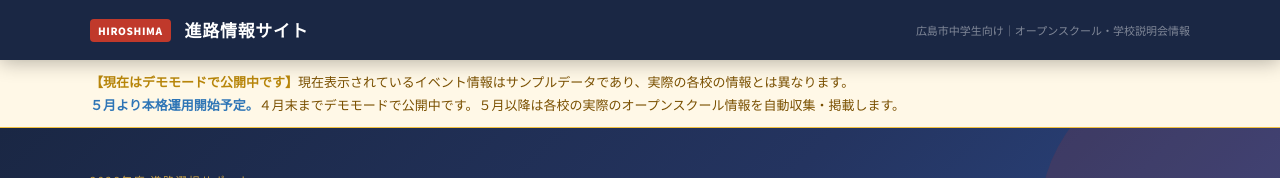
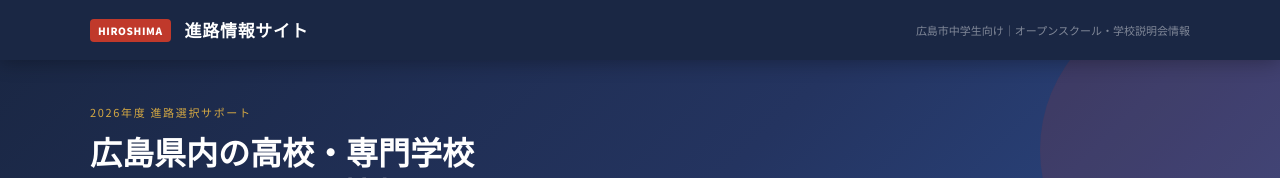
Before and after one commit to harada-yu75-ship-it/hiroshima-shinro, a Next.js app: page / in a window 1280 px wide. Shown: the top 178 px of the page. Built offline with nearby package versions, Linux system fonts and the light colour scheme; no server answers; the database is empty.

Commit message:
Update HeroSection.tsx

```diff
--- a/src/components/HeroSection.tsx
+++ b/src/components/HeroSection.tsx
@@ -3,24 +3,7 @@
 export default function HeroSection() {
   return (
     <>
-      {/* ① デモモード・本格運用お知らせバナー */}
-      <div style={{
-        background: '#FFF8E7',
-        borderBottom: '1px solid #F0C040',
-        padding: '10px 20px',
-      }}>
-        <div style={{ maxWidth: 1100, margin: '0 auto' }}>
-          <p style={{ fontSize: 13, color: '#7A5000', lineHeight: 1.8, margin: 0 }}>
-            <span style={{ fontWeight: 700, color: '#B8860B' }}>【現在はデモモードで公開中です】</span>
-            現在表示されているイベント情報はサンプルデータであり、実際の各校の情報とは異なります。
-            <br />
-            <span style={{ fontWeight: 700, color: '#2E75B6' }}>５月より本格運用開始予定。</span>
-            ４月末までデモモードで公開中です。５月以降は各校の実際のオープンスクール情報を自動収集・掲載します。
-          </p>
-        </div>
-      </div>
-
-      {/* ② ヒーローセクション */}
+      {/* ヒーローセクション */}
       <section style={{
         background: 'linear-gradient(135deg, var(--navy) 0%, var(--navy-light) 55%, #2C4A8A 100%)',
         color: 'white',
@@ -39,7 +22,6 @@ export default function HeroSection() {
           width: 160, height: 160, borderRadius: '50%',
           background: 'rgba(212,168,67,.10)', pointerEvents: 'none',
         }} />
-
         <div style={{ maxWidth: 1100, margin: '0 auto', position: 'relative' }}>
           <p style={{
             fontSize: 11, letterSpacing: '.15em',
```
